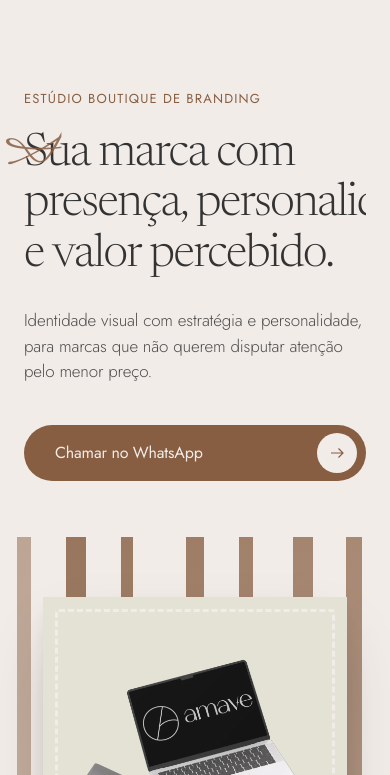
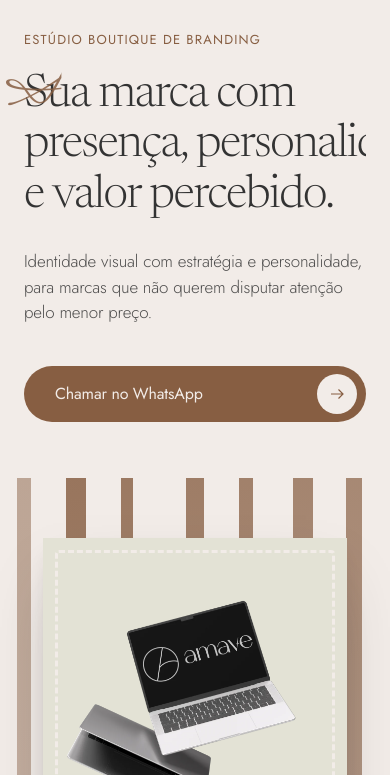
Before and after one commit to facilitastudio/amave-lp, a plain HTML site: page index.html in a window 390 px wide. Shown: the part 69-844 px from the top of the page. Drawn offline with Linux system fonts and the light colour scheme.

Commit message:
Mobile: 40px entre a logo e o conteúdo do hero
Co-Authored-By: Claude Sonnet 5.5 <noreply@anthropic.com>
Claude-Session: https://claude.ai/code/session_01XFNBuVRWGpKD3sjfsKmPVR

```diff
--- a/index.html
+++ b/index.html
@@ -209,6 +209,8 @@ a{color:inherit;text-decoration:none}
   .header .logo{width:130px}
   .header .btn{display:none}
   .header.scrolled{height:68px}.header.scrolled .logo{width:116px}
+  .hero{padding-top:99px}
+  .hero__txt{padding-top:0}
   .hero h1{font-size:46px;margin:22px 0 26px}
   .script{font-size:70px;left:-18px;top:-14px}
   .hero__sub{font-size:17px}
```
Also changed, not shown: src/index.src.html (+2 -0 lines).
